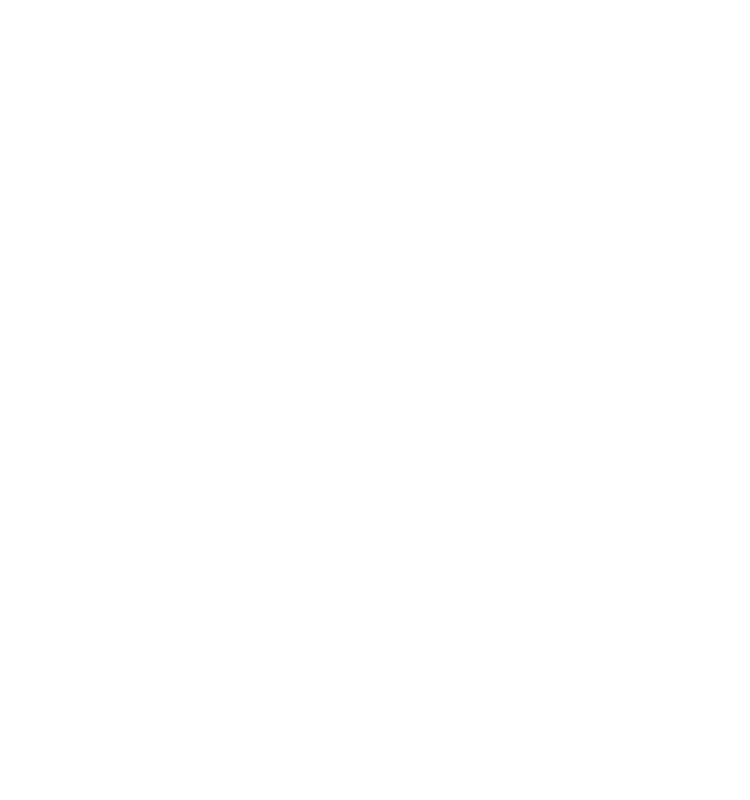
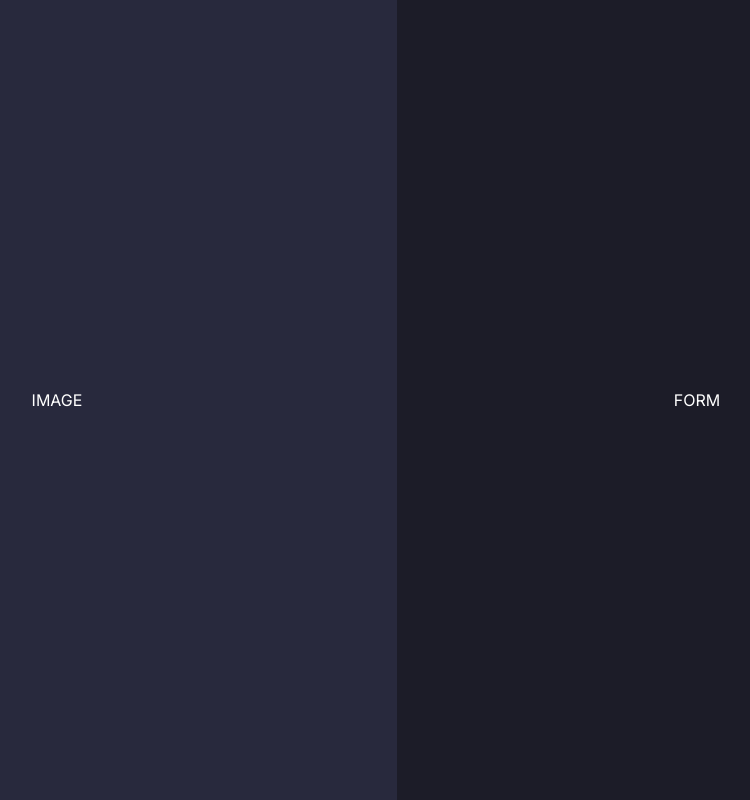
Before and after one commit to farhanjamil259/comission-frontend-react, a React (Create React App) app: page /login in a window 1280 px wide. Shown: the whole page, without its empty margins (283-1033 px from the left). Built offline with nearby package versions, Linux system fonts and the light colour scheme.

Commit message:
feat: login page layout

```diff
--- /dev/null
+++ b/src/pages/auth/Login.scss
@@ -0,0 +1,20 @@
+.login-page {
+  display: grid;
+  grid-template-columns: 1fr 600px;
+  height: 100vh;
+
+  &-section-left,
+  &-section-right {
+    display: flex;
+    align-items: center;
+    justify-content: center;
+  }
+
+  &-section-left {
+    background-color: $dark1;
+  }
+
+  &-section-right {
+    background-color: $dark0;
+  }
+}
--- a/src/pages/auth/Login.tsx
+++ b/src/pages/auth/Login.tsx
@@ -1,7 +1,12 @@
 import React from "react";
 
 const Login = (): React.ReactElement => {
-  return <div>Login Page</div>;
+  return (
+    <div className="login-page">
+      <div className="login-page-section-left">IMAGE</div>
+      <div className="login-page-section-right">FORM</div>
+    </div>
+  );
 };
 
 export default Login;
--- a/src/styles/index.scss
+++ b/src/styles/index.scss
@@ -5,10 +5,12 @@
 @import "../components/inputs/InputField.scss";
 @import "../components/button/Button.scss";
 @import "../components/layout/header/Header.scss";
+@import "../pages/auth/Login.scss";
 
 body {
   padding: 0;
   margin: 0;
   color: #fff;
   font-family: "Inter", sans-serif;
+  background-color: $dark0;
 }
```
